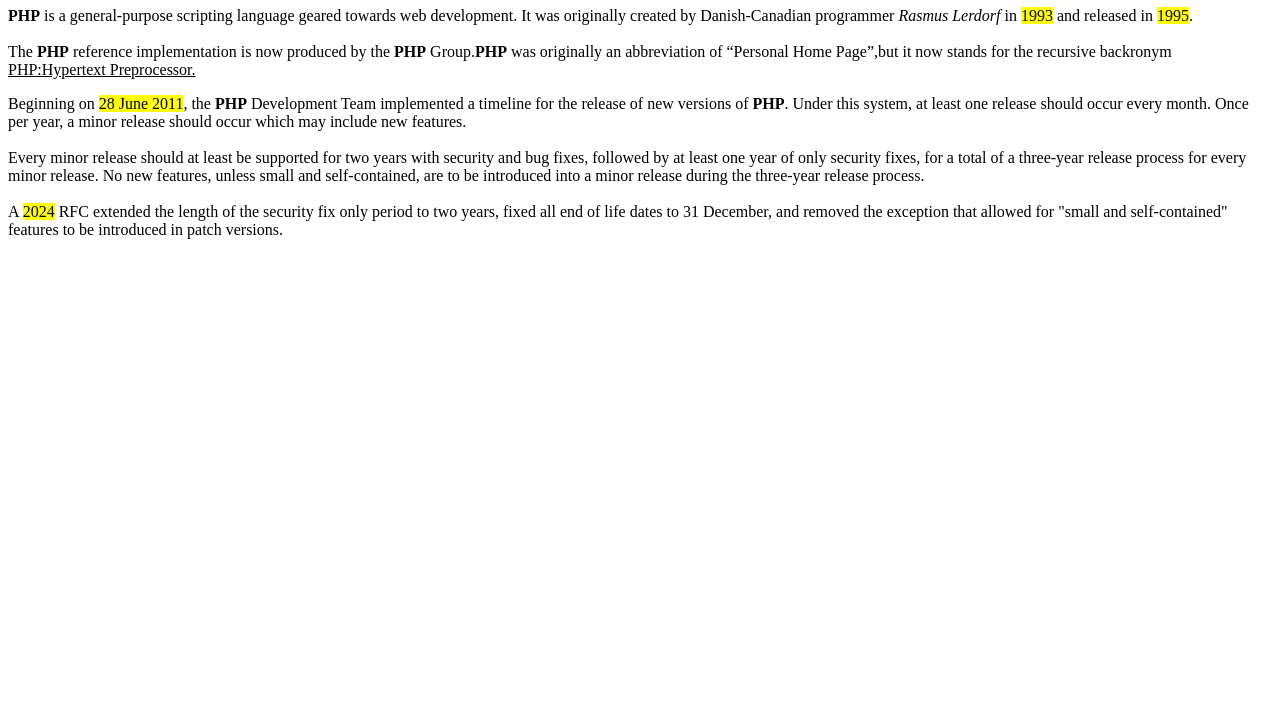
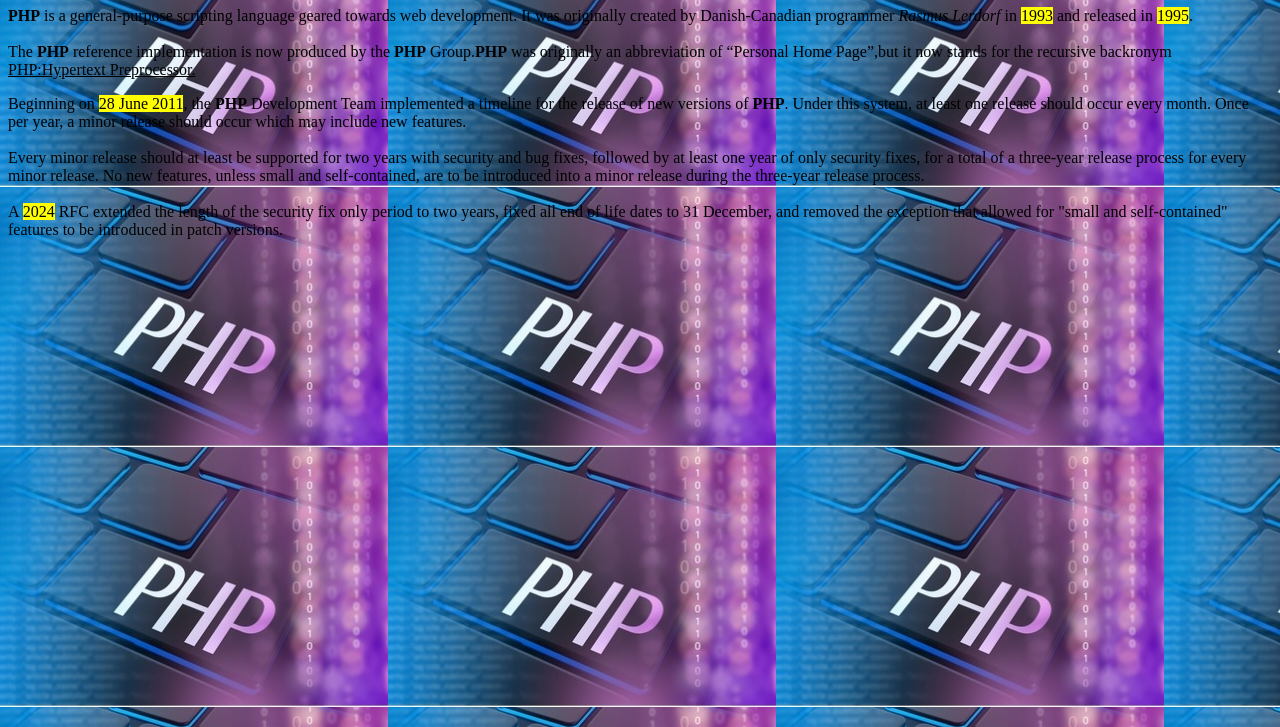
Before and after one commit to asbdu45123054511802112025/PHP, a plain HTML site: page index.html in a window 1280 px wide. Shown: the part 73-800 px from the top of the page. Drawn offline with Linux system fonts and the light colour scheme.

Commit message:
Update index.html

```diff
--- a/index.html
+++ b/index.html
@@ -10,7 +10,7 @@
 
         </style>
     </head>
-    <body style="background-image:url(project.jpg)">
+    <body style="background-image:url(pro.jpg)">
         <center>
         <h1>PHP</h1>
         </center>
```
